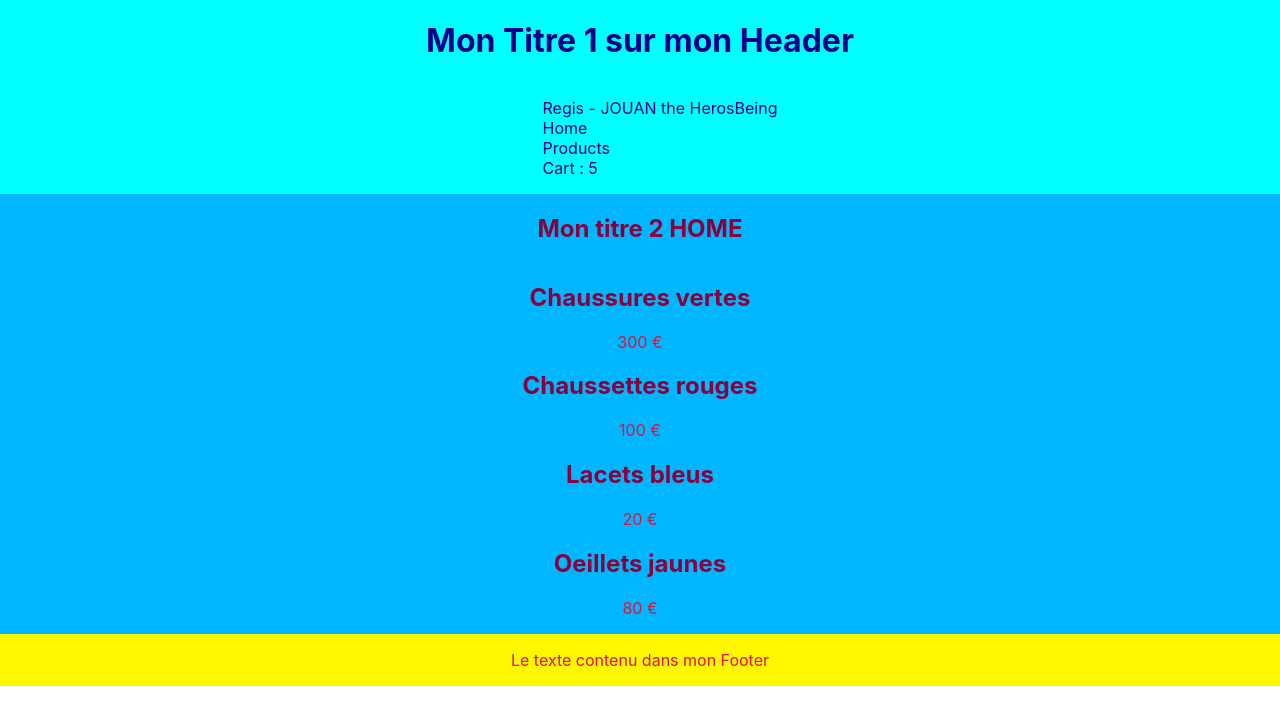
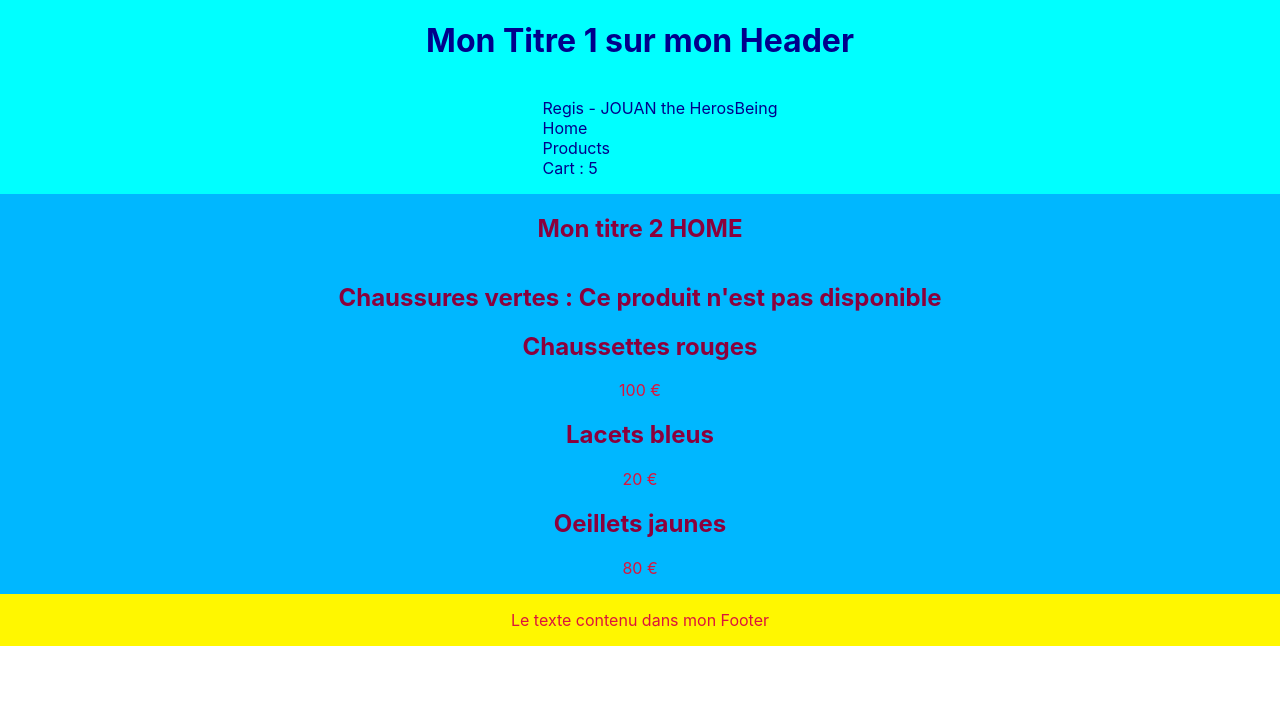
Before and after one commit to Regis040/react-projet2, a React (Create React App) app: page / in a window 1280 px wide. Shown: the top 724 px of the page. Built offline with nearby package versions, Linux system fonts and the light colour scheme.

Commit message:
react si .... alors le produit est nommé + prix sinon le produit n'est pas dispo

```diff
--- a/src/Products.js
+++ b/src/Products.js
@@ -1,11 +1,13 @@
+import { FOCUSABLE_SELECTOR } from "@testing-library/user-event/dist/utils";
+
 function Products () {
 
 
     const productsFromDb = [
-        {
+    {
         title: "Chaussures vertes",
         price: 300,
-        isPubliched: true
+        isPubliched: false
     },
     {
         title: "Chaussettes rouges",
@@ -26,15 +28,10 @@ function Products () {
 
     return (
         <main class="mainstyle">
-
-
             {productsFromDb.map((product) => {
                 return (
                     <article>
-                        <>
-                            <h2>{product.title}</h2>
-                            <p>{product.price} €</p>
-                       </>
+                         {product.isPubliched ?  (<><h2>{product.title}</h2> <p> {product.price} €</p></>) : (<h2>{product.title} : Ce produit n'est pas disponible</h2>) }
                     </article>
                 );
             })}
```
